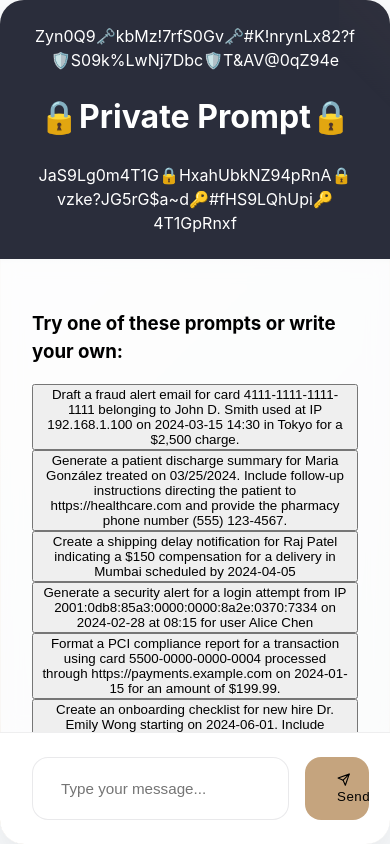
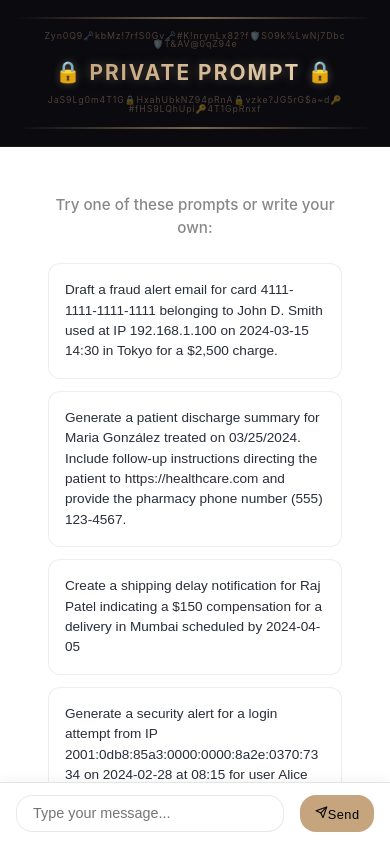
Before and after one commit to SaraLaouini1/chatbot, a React (Vite) app: page / in a window 390 px wide. Built offline with nearby package versions, Linux system fonts and the light colour scheme.

Commit message:
Update Chat.css

```diff
--- a/src/components/Chat.css
+++ b/src/components/Chat.css
@@ -1,11 +1,185 @@
+/* Prompt Suggestions */
+.suggestions-container {
+  padding: 2rem 1rem;
+  text-align: center;
+  animation: fadeIn 0.5s ease-out;
+}
 
-/* Chat Header Styles */
+.suggestions-container h3 {
+  color: var(--text-secondary);
+  margin-bottom: 1.5rem;
+  font-size: 0.95rem;
+  font-weight: 500;
+}
+
+.suggestions-list {
+  display: flex;
+  flex-direction: column;
+  gap: 0.75rem;
+  max-width: 600px;
+  margin: 0 auto;
+}
+
+.suggestion-button {
+  background: white;
+  border: 1px solid rgba(42, 45, 59, 0.08);
+  border-radius: 12px;
+  padding: 1.25rem;
+  cursor: pointer;
+  text-align: left;
+  transition: all 0.2s ease;
+  color: var(--text-primary);
+  font-size: 0.9rem;
+  line-height: 1.5;
+  word-break: break-word;
+  white-space: pre-wrap;
+}
+
+.suggestion-button:hover {
+  border-color: var(--gold-accent);
+  transform: translateY(-2px);
+  box-shadow: 0 4px 12px rgba(197, 164, 126, 0.1);
+}
+
+@keyframes fadeIn {
+  from { opacity: 0; transform: translateY(10px); }
+  to { opacity: 1; transform: translateY(0); }
+}
+
+@media (max-width: 768px) {
+  .suggestions-container {
+    padding: 1rem;
+  }
+
+  .suggestion-button {
+    padding: 1rem;
+    font-size: 0.85rem;
+  }
+}
+
+/* Enhanced Header Styles */
+.chat-header {
+  background: #0a0a0f;
+  border-bottom: 1px solid rgba(197, 164, 126, 0.1);
+  padding: 0.5rem 0;
+  position: relative;
+  overflow: hidden;
+}
+
+.cyber-border {
+  height: 2px;
+  background: linear-gradient(90deg,
+    transparent 0%,
+    var(--gold-accent) 50%,
+    transparent 100%);
+  opacity: 0.6;
+  margin: 0.3rem 0; /* Tighter border spacing */
+}
+
+.brand-container {
+  display: flex;
+  flex-direction: column;
+  align-items: center;
+  gap: 0.3rem;
+  padding: 0.5rem 0;
+}
+
+.brand-title {
+  letter-spacing: 0.1em;
+  display: flex;
+  align-items: center;
+  font-size: 1.8rem; /* Slightly smaller title */
+  gap: 0.8rem;
+  margin: 0.2rem 0; /* Reduced margin */
+}
+
+.gradient-text {
+  background: linear-gradient(45deg, #C5A47E, #E8D5B5);
+  -webkit-background-clip: text;
+  background-clip: text;
+  color: transparent;
+  font-weight: 700;
+  text-transform: uppercase;
+  animation: text-glow 2s ease-in-out infinite alternate;
+}
+
+
+
+.lock-icon {
+  animation: lock-float 3s ease-in-out infinite;
+  filter: drop-shadow(0 0 4px rgba(197, 164, 126, 0.4));
+}
+
+.decorative-left, .decorative-right {
+  letter-spacing: 0.1em;
+  text-align: center;
+  font-size: 0.65rem; /* Slightly smaller text */
+  opacity: 0.6; /* Increased opacity for better visibility */
+  color: rgba(197, 164, 126, 0.6); /* Gold color with transparency */
+  line-height: 1.1;
+  max-width: 85%;
+}
+
+@keyframes text-glow {
+  0% { text-shadow: 0 0 8px rgba(197, 164, 126, 0.2); }
+  100% { text-shadow: 0 0 12px rgba(197, 164, 126, 0.4); }
+}
+
+@keyframes lock-float {
+  0%, 100% { transform: translateY(0); }
+  50% { transform: translateY(-5px); }
+}
+
+@media (max-width: 768px) {
+  .brand-title {
+    font-size: 1.3rem;
+    gap: 0.4rem;
+  }
+
+  .decorative-left, .decorative-right {
+    font-size: 0.55rem;
+    line-height: 1;
+  }
+  .chat-header {
+    padding: 0.3rem 0;
+  }
+}
+
+
+
+
+
+
+
+/* Chat Header Styles
 .chat-header {
   display: flex;
   justify-content: center;
-  padding: 1rem;
-  background: #ffffff;
-  box-shadow: 0 2px 4px rgba(0,0,0,0.1);
+  align-items: center;
+  padding: 1.5rem 2rem;
+  background: var(--primary-color);
+  color: white;
+  position: relative;
+  overflow: hidden;
+  box-shadow: 0 2px 4px rgba(0, 0, 0, 0.1);
+}*/
+
+.header-content {
+  width: 100%;
+  text-align: center;
+}
+
+.private-prompt {
+  font-weight: bold;
+}
+
+
+.logo-text {
+  margin: 0;
+  font-size: 1.2rem;
+  line-height: 1.3;
+  /* Adjust as needed for readability */
+  overflow-wrap: break-word;
 }
 
 .title-container {
@@ -17,7 +191,7 @@
 .lock-logo {
   font-size: 2.5rem;
   color: #C5A47E;
-  filter: drop-shadow(2px 2px 4px rgba(0,0,0,0.1));
+  filter: drop-shadow(2px 2px 4px rgba(0, 0, 0, 0.1));
 }
 
 .animated-lock {
@@ -29,8 +203,6 @@
   50% { transform: scale(1.1); }
   100% { transform: scale(1); }
 }
-
-/* Chat.css */
 
 /* Response Details Styles */
 .response-details {
@@ -95,44 +267,12 @@
   background: var(--background-gradient);
   border-radius: 24px;
   box-shadow: var(--shadow-elevated);
-  overflow: hidden;
   position: relative;
+  /*overflow: hidden;*/
 }
 
 /* Luxury Border Effect */
-.chat-container::before {
-  content: '';
-  position: absolute;
-  inset: 0;
-  border-radius: 24px;
-  padding: 1px; /* Changed from 2px to 1px */
-  background: linear-gradient(
-    45deg,
-    rgba(197, 164, 126, 0.8) 0%,  /* More transparent start */
-    rgba(197, 164, 126, 0.2) 50%
-  );
-  -webkit-mask:
-     linear-gradient(#fff 0 0) content-box,
-     linear-gradient(#fff 0 0);
-  mask:
-     linear-gradient(#fff 0 0) content-box,
-     linear-gradient(#fff 0 0);
-  -webkit-mask-composite: xor;
-  mask-composite: exclude;
-}
-
-/* Header */
-.chat-header {
-  padding: 1.5rem 2rem;
-  background: var(--primary-color);
-  color: white;
-  position: relative;
-  overflow: hidden;
-  display: flex; /* Add this */
-  justify-content: center; /* Add this */
-  align-items: center; /* Add this */
-  text-align: center; /* Add this */
-}
+/* (Add any additional styling for your border effect here) */
 
 .chat-header::after {
   content: '';
@@ -141,12 +281,7 @@
   left: -50%;
   width: 200%;
   height: 200%;
-  background: linear-gradient(
-    45deg,
-    transparent 25%,
-    rgba(197, 164, 126, 0.1) 50%,
-    transparent 75%
-  );
+  background: linear-gradient(45deg, transparent 25%, rgba(197, 164, 126, 0.1) 50%, transparent 75%);
   animation: shimmer 8s infinite linear;
 }
 
@@ -162,8 +297,7 @@
   -webkit-background-clip: text;
   background-clip: text;
   color: transparent;
-  /* Remove display: inline-block */
-  width: 100%; /* Add this */
+  width: 100%;
 }
 
 /* Messages Container */
@@ -174,8 +308,8 @@
   display: flex;
   flex-direction: column;
   gap: 1.5rem;
-  background: rgba(255, 255, 255, 0.8);
-  backdrop-filter: blur(10px);
+  background: #ffffff;
+  backdrop-filter: none;
 }
 
 /* Message Bubbles */
@@ -199,8 +333,8 @@
 }
 
 .message.user {
-  background: var(--gold-accent); /* Changed to solid gold color */
-  color: #000; /* Changed to black text */
+  background: var(--gold-accent);
+  color: #000;
   margin-left: auto;
   border-radius: 24px 24px 4px 24px;
   box-shadow: 0 8px 24px rgba(197, 164, 126, 0.2);
@@ -223,7 +357,8 @@
   right: 0;
   bottom: 0;
   border-radius: inherit;
-  background: linear-gradient(120deg,
+  background: linear-gradient(
+    120deg,
     rgba(255, 255, 255, 0.15) 0%,
     rgba(255, 255, 255, 0) 50%,
     rgba(255, 255, 255, 0.15) 100%
@@ -266,7 +401,7 @@
 .send-button {
   padding: 1rem 2rem;
   border-radius: 16px;
-  background: var(--gold-accent); /* Solid gold color */
+  background: var(--gold-accent);
   color: #000;
   border: none;
   font-weight: 500;
@@ -277,14 +412,14 @@
 }
 
 .send-button:hover {
-  background: var(--gold-accent); /* Same gold color */
+  background: var(--gold-accent);
   transform: translateY(-1px);
   box-shadow: 0 4px 12px rgba(197, 164, 126, 0.3);
-  filter: brightness(1.05); /* Slight brightness boost instead of color change */
+  filter: brightness(1.05);
 }
 
 .send-button:active {
-  background: var(--gold-accent); /* Keep gold when clicked */
+  background: var(--gold-accent);
   transform: translateY(0);
 }
 
@@ -325,7 +460,7 @@
 /* Loading Spinner */
 .spinner {
   border: 3px solid rgba(197, 164, 126, 0.2);
-  border-top-color: var(--gold-accent); /* Gold spinner */
+  border-top-color: var(--gold-accent);
 }
 
 /* Error Message */
@@ -342,3 +477,162 @@
   gap: 0.75rem;
   font-size: 0.9rem;
 }
+
+/* MOBILE FIRST ADJUSTMENTS */
+@media (max-width: 768px) {
+  /* Use sticky header so its height remains in the flow */
+  .chat-header {
+    position: sticky;
+    top: 0;
+    left: 0;
+    right: 0;
+    z-index: 1000;
+    padding: 0.75rem 1rem;
+  }
+
+  /* Remove any margin-top so messages appear right after the header */
+  .messages-container {
+    margin-top: 0;
+    padding-top: 1rem; /* Optional extra spacing */
+    overflow-y: auto;
+  }
+
+  /* Input container remains fixed at the bottom */
+  .input-container {
+    position: fixed;
+    bottom: 0;
+    left: 0;
+    right: 0;
+    padding: 0.75rem 1rem;
+    background: #fff;
+    border-top: 1px solid rgba(0, 0, 0, 0.1);
+    box-shadow: 0 -2px 12px rgba(0, 0, 0, 0.05);
+    z-index: 1000;
+  }
+
+  .chat-container {
+    height: 100vh;
+    max-width: 100vw;
+    border-radius: 0;
+    overflow: hidden;
+  }
+
+  .logo-text {
+    font-size: 1rem;
+  }
+}
+
+
+
+@media (max-width: 480px) {
+  .chat-input {
+    padding: 0.6rem 1rem;
+    font-size: 0.9rem;
+  }
+
+  .send-button {
+    padding: 0.5rem 0.9rem;
+    font-size: 0.8rem;
+  }
+
+  .messages-container {
+    flex: 1;
+    overflow-y: auto;
+  }
+
+  .message {
+    padding: 0.7rem 1rem;
+    font-size: 0.88rem;
+  }
+}
+
+/* Small Phones (<= 375px) */
+@media (max-width: 375px) {
+  .brand-title {
+    font-size: 1.3rem;
+  }
+
+  .messages-container {
+    padding: 0.5rem;
+    padding-bottom: 70px; /* Reserve space for input */
+    /* You might need to adjust top padding if header wraps to two lines */
+    flex: 1;
+    overflow-y: auto;
+  }
+
+  .message {
+    padding: 0.6rem 0.9rem;
+    font-size: 0.82rem;
+  }
+
+  .chat-input {
+    padding: 0.5rem 0.8rem;
+  }
+
+  .send-button {
+    padding: 0.4rem 0.8rem;
+    font-size: 0.75rem;
+  }
+}
+
+/* Very Small Screens (<= 320px) */
+@media (max-width: 320px) {
+  .brand-title {
+    font-size: 1.2rem;
+  }
+
+  .chat-header {
+    /* Let header auto-size */
+    padding: 0.4rem 0.8rem;
+  }
+
+  .messages-container {
+    padding-top: 0.5rem;
+    padding-bottom: 65px;
+    flex: 1;
+    overflow-y: auto;
+  }
+
+  .message {
+    font-size: 0.85rem;
+    padding: 0.7rem;
+    border-radius: 15px;
+    min-height: 44px;
+    touch-action: manipulation;
+  }
+
+  .chat-input {
+    padding: 0.6rem 0.9rem;
+    font-size: 16px;
+  }
+
+  .send-button {
+    padding: 0.6rem 0.9rem;
+    font-size: 0.85rem;
+    min-width: 64px;
+    min-height: 44px;
+  }
+}
+
+/* Height Adjustments for Landscape */
+@media (max-height: 500px) and (orientation: landscape) {
+  .chat-header {
+    /* Let header adjust as needed */
+    padding: 0.5rem 0.8rem;
+  }
+
+  .messages-container {
+    padding-top: 0.5rem;
+    padding-bottom: 60px;
+    flex: 1;
+    overflow-y: auto;
+  }
+
+  .input-container {
+    padding: 0.5rem;
+  }
+
+  .chat-input {
+    min-height: 40px;
+  }
+}
```
Lines whose indentation alone changed are shown as unchanged.
